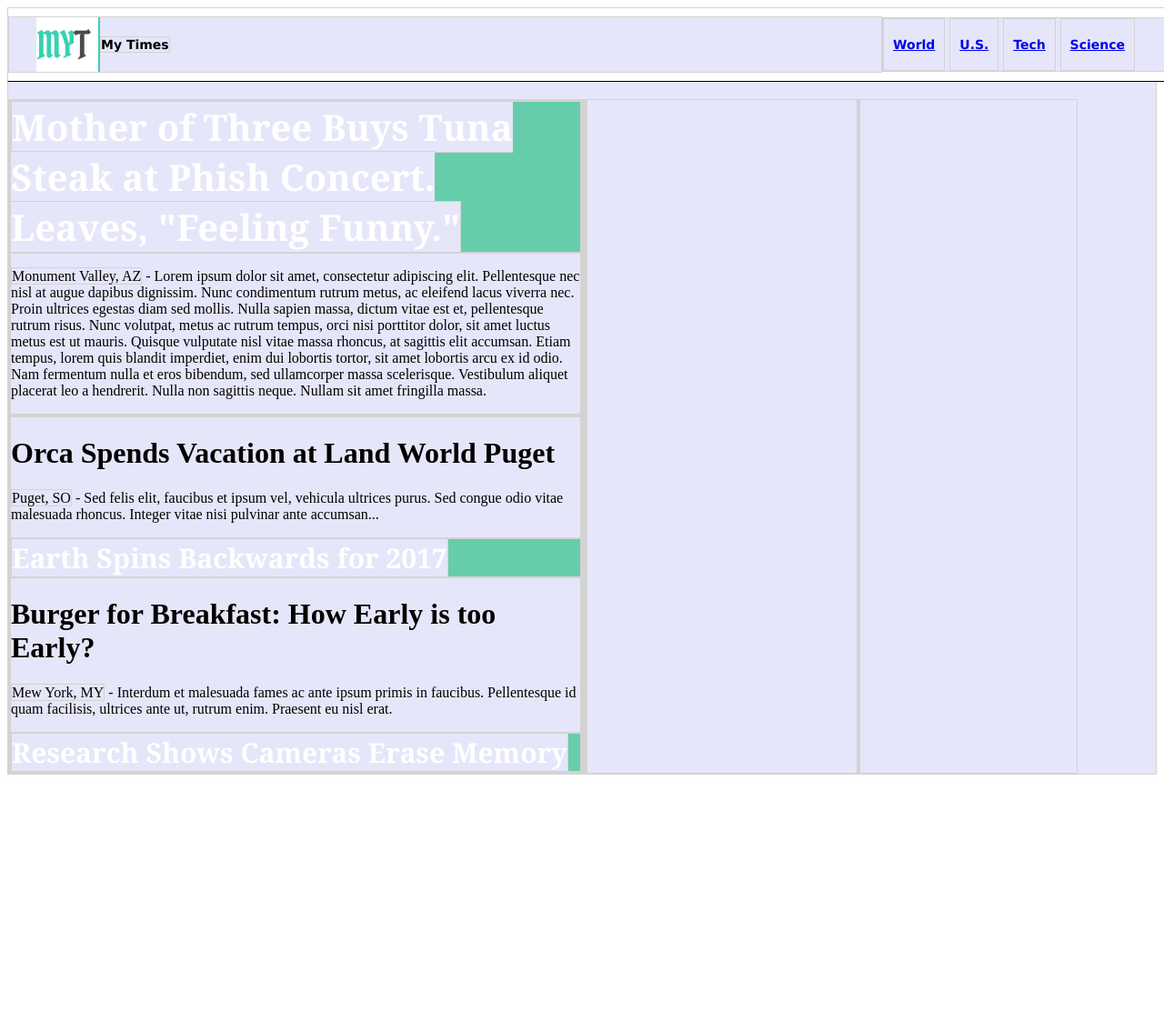
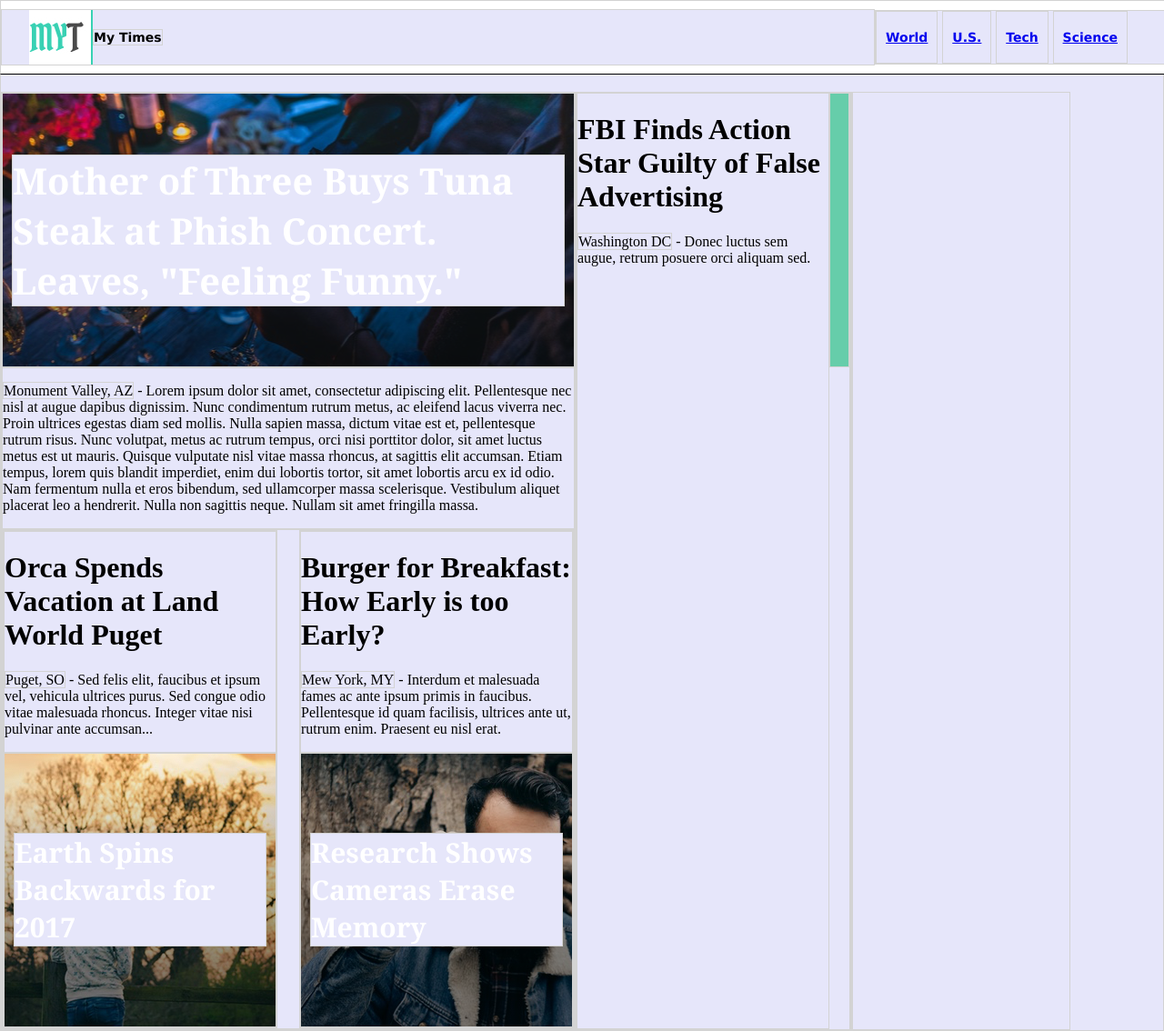
Before and after one commit to lok8/mytimes2, a plain HTML site: page index.html in a window 1280 px wide. Shown: the whole page at 91% size. Before the commit the page ends 860 px from the top, so only its background shows below. Drawn offline with Linux system fonts and the light colour scheme.

Commit message:
Complete left column. (My Times Project Step 4 & 5)

```diff
--- a/index.html
+++ b/index.html
@@ -1,15 +1,17 @@
 <!DOCTYPE html>
 <html>
+
 <head>
   <meta charset="utf-8">
   <title>My Times 2</title>
   <link rel="stylesheet" type="text/css" href="./resources/css/style.css">
 </head>
+
 <body>
   <!--Header Container-->
   <header>
     <div class="logo">
-        <img src="./resources/img-myt-logo.jpg" alt="MyTimes">
+      <img src="./resources/images/img-myt-logo.jpg" alt="MyTimes">
       <span>My Times</span>
     </div>
 
@@ -27,16 +29,20 @@
     <!-- Left Column Container -->
     <div class="column large">
 
-        <div class="story lead single">
         <div class="image-banner tuna">
           <span>Mother of Three Buys Tuna Steak at Phish Concert. Leaves, "Feeling Funny."</span>
         </div>
+
         <div class="article">
-            <p><span class="location">Monument Valley, AZ</span> - Lorem ipsum dolor sit amet, consectetur adipiscing elit. Pellentesque nec nisl at augue dapibus dignissim. Nunc condimentum rutrum metus, ac eleifend lacus viverra nec. Proin ultrices egestas diam sed mollis. Nulla sapien massa, dictum vitae est et, pellentesque rutrum risus. Nunc volutpat, metus ac rutrum tempus, orci nisi porttitor dolor, sit amet luctus metus est ut mauris. Quisque vulputate nisl vitae massa rhoncus, at sagittis elit accumsan. Etiam tempus, lorem quis blandit imperdiet, enim dui lobortis tortor, sit amet lobortis arcu ex id odio. Nam fermentum nulla et eros bibendum, sed ullamcorper massa scelerisque. Vestibulum aliquet placerat leo a hendrerit. Nulla non sagittis neque. Nullam sit amet fringilla massa.</p>
-          </div>
+          <p><span class="location">Monument Valley, AZ</span> - Lorem ipsum dolor sit amet, consectetur adipiscing elit. Pellentesque nec nisl at augue dapibus dignissim. Nunc condimentum rutrum metus, ac eleifend lacus viverra nec. Proin ultrices egestas
+            diam sed mollis. Nulla sapien massa, dictum vitae est et, pellentesque rutrum risus. Nunc volutpat, metus ac rutrum tempus, orci nisi porttitor dolor, sit amet luctus metus est ut mauris. Quisque vulputate nisl vitae massa rhoncus, at sagittis
+            elit accumsan. Etiam tempus, lorem quis blandit imperdiet, enim dui lobortis tortor, sit amet lobortis arcu ex id odio. Nam fermentum nulla et eros bibendum, sed ullamcorper massa scelerisque. Vestibulum aliquet placerat leo a hendrerit. Nulla
+            non sagittis neque. Nullam sit amet fringilla massa.</p>
         </div>
 
-        <div class="story grid">
+      <div class="story-grid">
+
+        <div class="story-column">
           <div class="article">
             <h1>Orca Spends Vacation at Land World Puget</h1>
             <p><span class="location">Puget, SO</span> - Sed felis elit, faucibus et ipsum vel, vehicula ultrices purus. Sed congue odio vitae malesuada rhoncus. Integer vitae nisi pulvinar ante accumsan...</p>
@@ -44,6 +50,9 @@
           <div class="image-banner earth">
             <span>Earth Spins Backwards for 2017</span>
           </div>
+        </div>
+
+        <div class="story-column">
           <div class="article">
             <h1>Burger for Breakfast: How Early is too Early?</h1>
             <p><span class="location">Mew York, MY</span> - Interdum et malesuada fames ac ante ipsum primis in faucibus. Pellentesque id quam facilisis, ultrices ante ut, rutrum enim. Praesent eu nisl erat.</p>
@@ -52,14 +61,18 @@
             <span>Research Shows Cameras Erase Memory</span>
           </div>
         </div>
+
+      </div>
+
     </div>
 
     <!-- Middle Column Container -->
     <div class="column medium">
-        <div class="story single">
-
+      <div class="story">
+        <h1>FBI Finds Action Star Guilty of False Advertising</h1>
+        <p><span class="location">Washington DC</span> - Donec luctus sem augue, retrum posuere orci aliquam sed.</p>
       </div>
-        <div class="story single">
+      <div class="image-banner cat">
 
       </div>
 
@@ -72,4 +85,5 @@
   </div>
 
 </body>
+
 </html>
--- a/resources/css/style.css
+++ b/resources/css/style.css
@@ -6,6 +6,10 @@ div,
 span {
   border: 1px solid lightgray;
   background-color: lavender;
+}
+
+body {
+  margin: 0px;
 }
 
 /* Header Content Container */
@@ -66,32 +70,47 @@ nav span {
   width: 240px;
 }
 
-.grid {
+/* Story Grid Containers */
+.story-grid {
+  display: flex;
+  justify-content: space-between;
+}
+
+.story-column {
+  display: flex;
   flex-direction: column;
+  width: 300px;
 }
+
+/* Single-Story Column Containers */
+
 
 /* Main Content Image Banner Styles */
 .image-banner {
+  display: flex;
+  align-items: center;
+  padding: 0 10px;
   background-color: mediumAquamarine;
   font-family: Georgia;
   font-weight: bold;
   font-size: 30px;
   color: white;
+  height: 300px;
+  align-content: center;
 }
-
 
 /* Image Banner Content */
 .image-banner.tuna {
   font-size: 40px;
-  background-image: url();
+  background-image: url(./images/img-story-main.png);
 }
 
 .image-banner.earth {
-  background-image: url();
+  background-image: url(./images/img-story-2-earth.png);
 }
 
 .image-banner.memory {
-  background-image: url();
+  background-image: url(./images/img-story-3-memory.png);
 }
 
 /* Main Content Article Text Styles */
```
Also changed, not shown: resources/css/images/img-story-1-cats.png (added), resources/css/images/img-story-2-earth.png (added), resources/css/images/img-story-3-memory.png (added), resources/css/images/img-story-main.png (added), resources/images/img-myt-logo.jpg (renamed from resources/img-myt-logo.jpg), 4 other files. Lines whose indentation alone changed are shown as unchanged.
